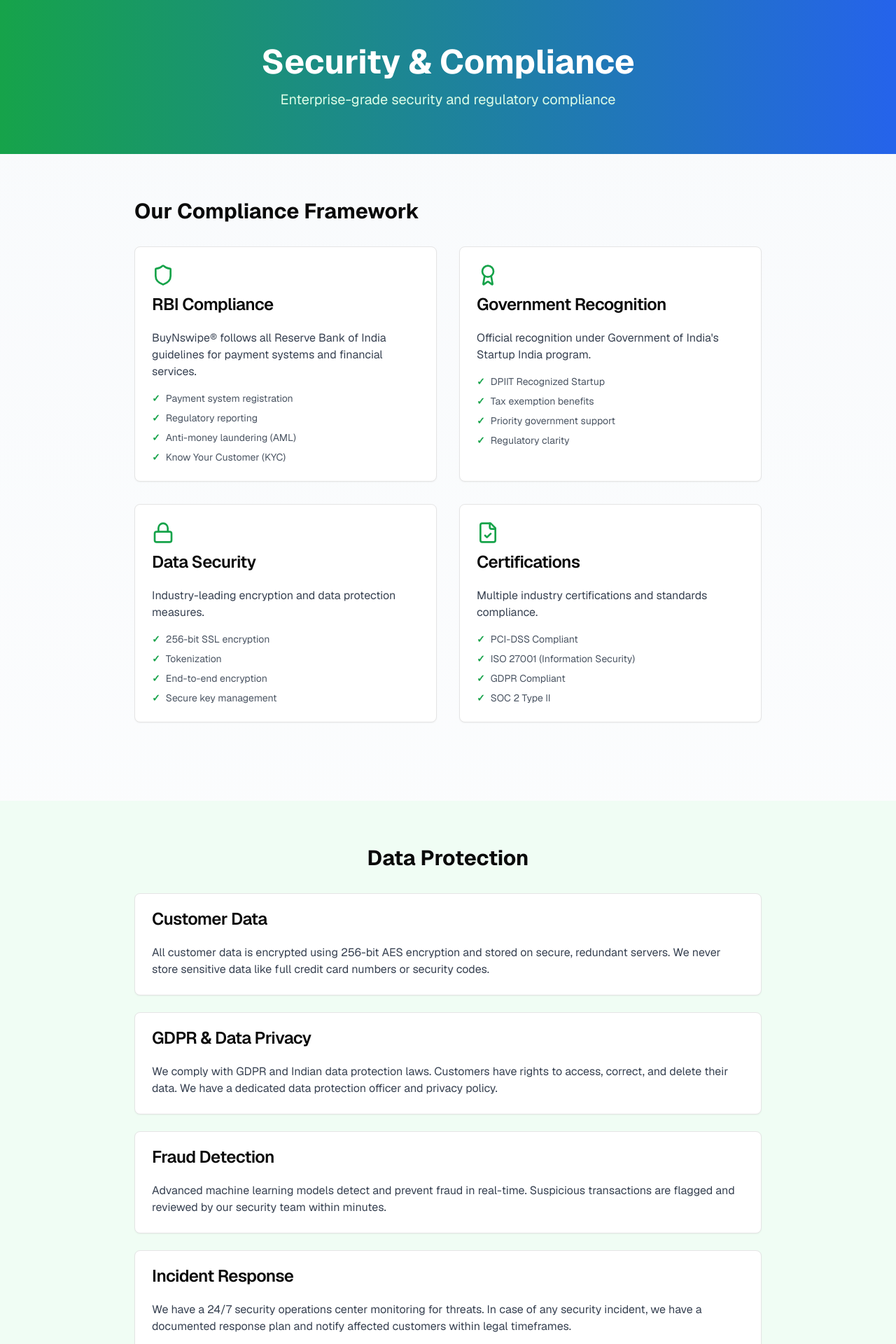
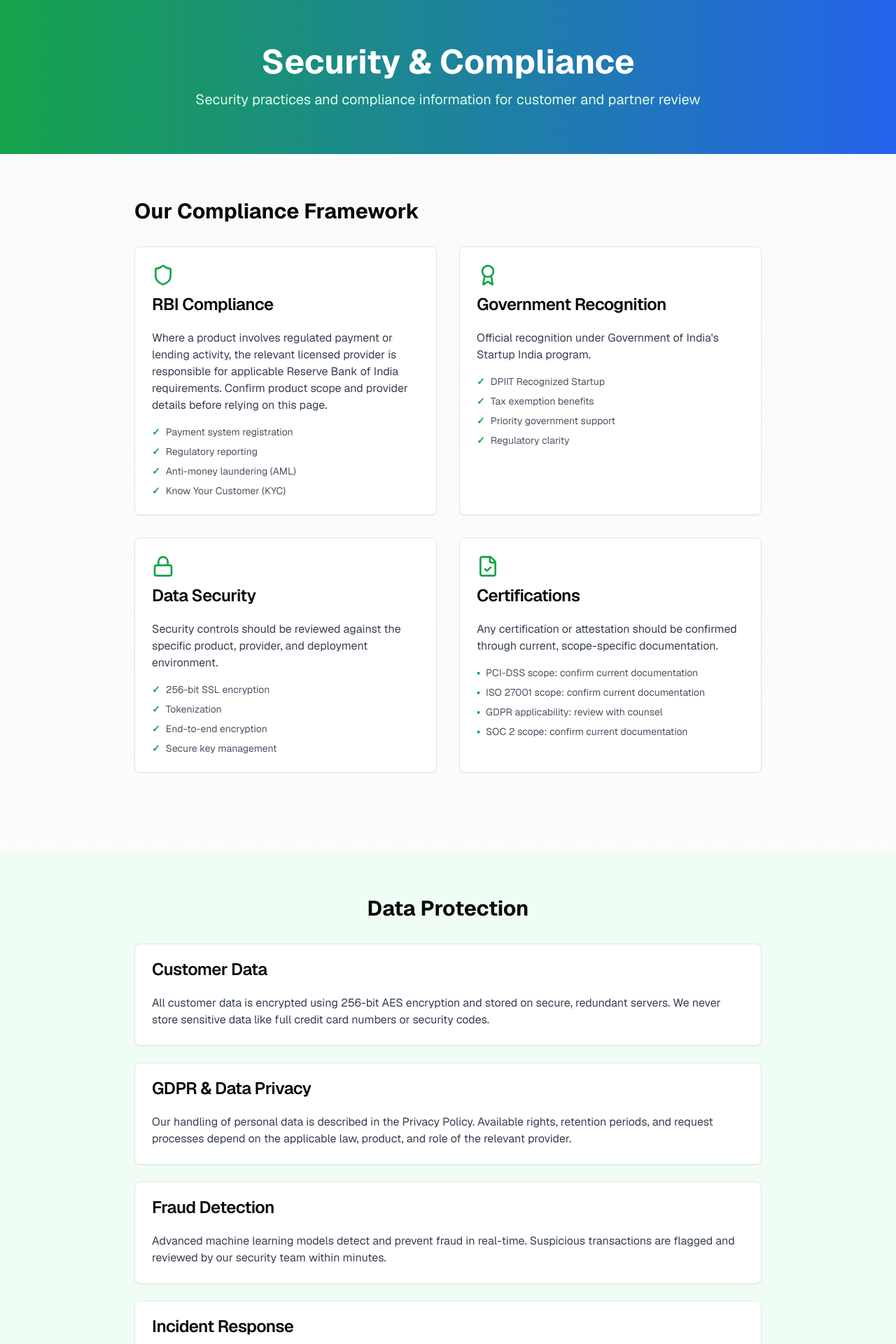
Before and after one commit to buynswipe/buynswipe_frontend, a Next.js app: page /security-compliance in a window 1280 px wide. Shown: the top 1920 px of the page at 70% size. Built offline with nearby package versions, Linux system fonts and the light colour scheme.

Commit message:
Qualify security and legal page claims

```diff
--- a/app/privacy-policy/page.tsx
+++ b/app/privacy-policy/page.tsx
@@ -10,7 +10,7 @@ export default function PrivacyPolicyPage() {
     <main className="min-h-screen bg-white py-16 px-4">
       <div className="max-w-4xl mx-auto">
         <h1 className="text-4xl font-bold mb-8">Privacy Policy</h1>
-        <p className="text-gray-600 mb-8">Last Updated: December 2025</p>
+        <p className="text-gray-600 mb-8">Last Updated: October 2026</p>
 
         <div className="prose prose-lg max-w-none space-y-8">
           <section>
--- a/app/security-compliance/page.tsx
+++ b/app/security-compliance/page.tsx
@@ -5,7 +5,7 @@ import { Shield, Lock, FileCheck, Award } from "lucide-react"
 export const metadata: Metadata = {
   title: "Security & Compliance | BuyNswipe® | Data Protection & Certifications",
   description:
-    "BuyNswipe® Security & Compliance. RBI-compliant, DPIIT-recognized, ISO certified. Enterprise-grade data protection with 256-bit encryption and GDPR compliance.",
+    "BuyNswipe® security practices, privacy controls, and compliance information. Verify certifications and provider responsibilities during diligence.",
   keywords: [
     "BuyNswipe® security",
     "data protection",
@@ -24,7 +24,7 @@ export default function SecurityCompliancePage() {
       <section className="bg-gradient-to-r from-green-600 to-blue-600 text-white py-16 px-4">
         <div className="max-w-4xl mx-auto text-center">
           <h1 className="text-4xl md:text-5xl font-bold mb-4">Security & Compliance</h1>
-          <p className="text-xl text-green-100">Enterprise-grade security and regulatory compliance</p>
+          <p className="text-xl text-green-100">Security practices and compliance information for customer and partner review</p>
         </div>
       </section>
 
@@ -39,7 +39,7 @@ export default function SecurityCompliancePage() {
               </CardHeader>
               <CardContent>
                 <p className="text-gray-700 mb-4">
-                  BuyNswipe® follows all Reserve Bank of India guidelines for payment systems and financial services.
+                  Where a product involves regulated payment or lending activity, the relevant licensed provider is responsible for applicable Reserve Bank of India requirements. Confirm product scope and provider details before relying on this page.
                 </p>
                 <ul className="space-y-2 text-sm text-gray-600">
                   <li className="flex items-start gap-2">
@@ -90,7 +90,7 @@ export default function SecurityCompliancePage() {
                 <CardTitle>Data Security</CardTitle>
               </CardHeader>
               <CardContent>
-                <p className="text-gray-700 mb-4">Industry-leading encryption and data protection measures.</p>
+                <p className="text-gray-700 mb-4">Security controls should be reviewed against the specific product, provider, and deployment environment.</p>
                 <ul className="space-y-2 text-sm text-gray-600">
                   <li className="flex items-start gap-2">
                     <span className="text-green-600 font-bold">✓</span> 256-bit SSL encryption
@@ -114,19 +114,19 @@ export default function SecurityCompliancePage() {
                 <CardTitle>Certifications</CardTitle>
               </CardHeader>
               <CardContent>
-                <p className="text-gray-700 mb-4">Multiple industry certifications and standards compliance.</p>
+                <p className="text-gray-700 mb-4">Any certification or attestation should be confirmed through current, scope-specific documentation.</p>
                 <ul className="space-y-2 text-sm text-gray-600">
                   <li className="flex items-start gap-2">
-                    <span className="text-green-600 font-bold">✓</span> PCI-DSS Compliant
+                    <span className="text-green-600 font-bold">•</span> PCI-DSS scope: confirm current documentation
                   </li>
                   <li className="flex items-start gap-2">
-                    <span className="text-green-600 font-bold">✓</span> ISO 27001 (Information Security)
+                    <span className="text-green-600 font-bold">•</span> ISO 27001 scope: confirm current documentation
                   </li>
                   <li className="flex items-start gap-2">
-                    <span className="text-green-600 font-bold">✓</span> GDPR Compliant
+                    <span className="text-green-600 font-bold">•</span> GDPR applicability: review with counsel
                   </li>
                   <li className="flex items-start gap-2">
-                    <span className="text-green-600 font-bold">✓</span> SOC 2 Type II
+                    <span className="text-green-600 font-bold">•</span> SOC 2 scope: confirm current documentation
                   </li>
                 </ul>
               </CardContent>
@@ -157,8 +157,8 @@ export default function SecurityCompliancePage() {
               </CardHeader>
               <CardContent>
                 <p className="text-gray-700">
-                  We comply with GDPR and Indian data protection laws. Customers have rights to access, correct, and
-                  delete their data. We have a dedicated data protection officer and privacy policy.
+                  Our handling of personal data is described in the Privacy Policy. Available rights, retention periods, and
+                  request processes depend on the applicable law, product, and role of the relevant provider.
                 </p>
               </CardContent>
             </Card>
@@ -181,8 +181,8 @@ export default function SecurityCompliancePage() {
               </CardHeader>
               <CardContent>
                 <p className="text-gray-700">
-                  We have a 24/7 security operations center monitoring for threats. In case of any security incident, we
-                  have a documented response plan and notify affected customers within legal timeframes.
+                  Security incidents are handled according to the applicable response process and legal obligations. Contact us
+                  promptly if you believe your information or an account has been exposed.
                 </p>
               </CardContent>
             </Card>
@@ -216,9 +216,9 @@ export default function SecurityCompliancePage() {
         <div className="max-w-4xl mx-auto text-center">
           <h2 className="text-3xl font-bold mb-4">Questions about Security?</h2>
           <p className="text-xl mb-8 text-blue-100">Contact our security team for detailed compliance documentation</p>
-          <button className="bg-white text-blue-600 px-8 py-3 rounded-lg hover:bg-blue-50 font-semibold">
+          <a href="/contact?type=security" className="inline-flex items-center rounded-lg bg-white px-8 py-3 font-semibold text-blue-600 hover:bg-blue-50 focus-visible:outline-none focus-visible:ring-2 focus-visible:ring-white focus-visible:ring-offset-2 focus-visible:ring-offset-blue-600">
             Contact Security Team
-          </button>
+          </a>
         </div>
       </section>
     </main>
--- a/app/terms-of-service/page.tsx
+++ b/app/terms-of-service/page.tsx
@@ -10,7 +10,7 @@ export default function TermsOfServicePage() {
     <main className="min-h-screen bg-white py-16 px-4">
       <div className="max-w-4xl mx-auto">
         <h1 className="text-4xl font-bold mb-8">Terms of Service</h1>
-        <p className="text-gray-600 mb-8">Last Updated: December 2025</p>
+        <p className="text-gray-600 mb-8">Last Updated: October 2026</p>
 
         <div className="prose prose-lg max-w-none space-y-8">
           <section>
```
